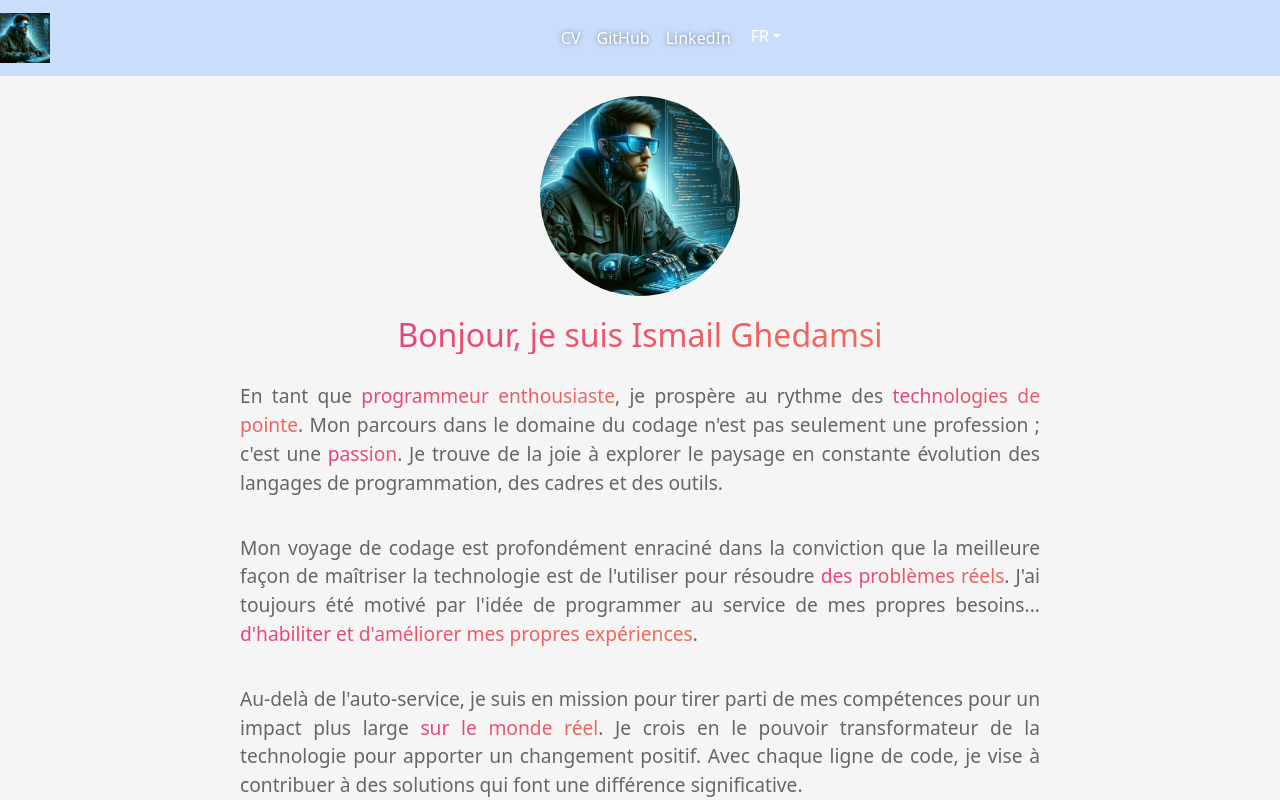
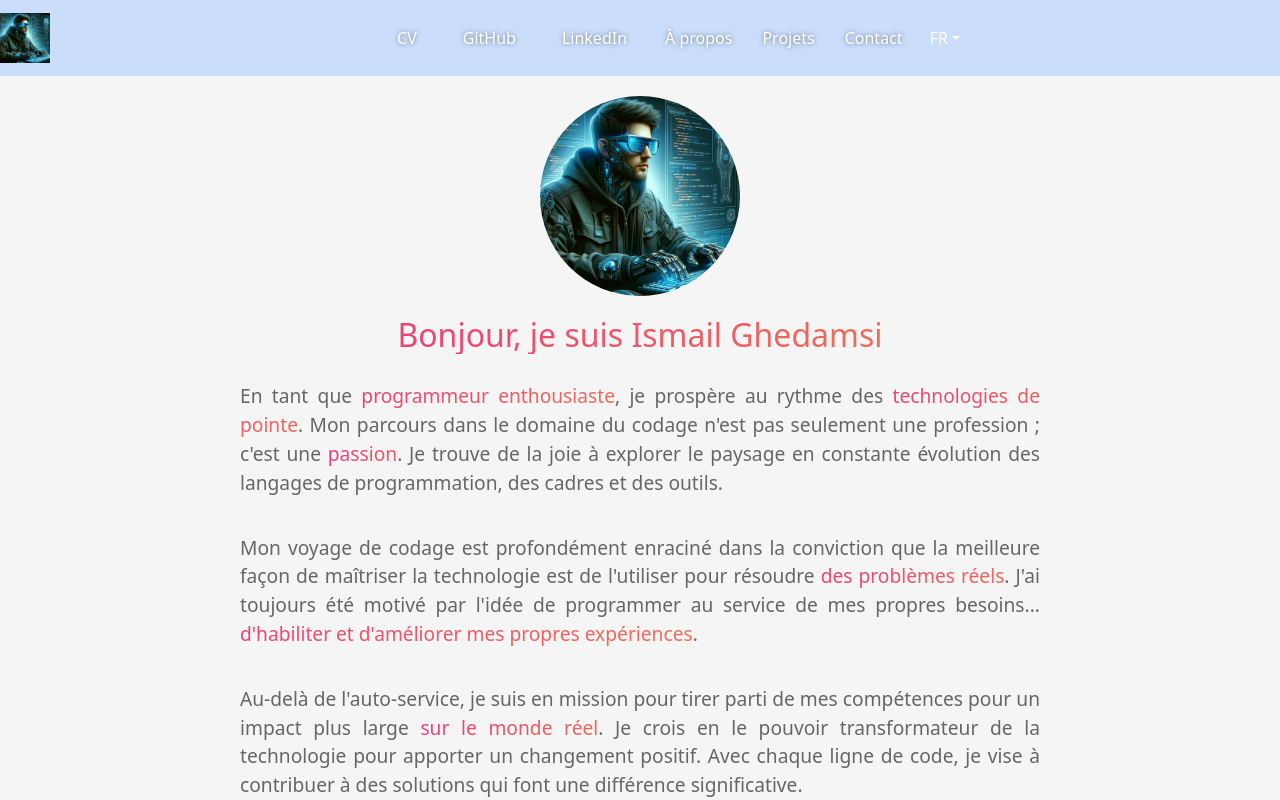
Before and after one commit to ismailghedamsi/portfolio, a React (Vite) app: page / in a window 1280 px wide. Shown: the top 800 px of the page. Built offline with nearby package versions, Linux system fonts and the light colour scheme.

Commit message:
Ajout navigation vers ection navbar

```diff
--- a/src/components/About.jsx
+++ b/src/components/About.jsx
@@ -54,6 +54,7 @@ const AboutMe = () => {
         backgroundColor: '#f5f5f5',
         borderRadius: '10px',
       }}
+      id="aboutMe"
       initial="hidden"
       animate="visible"
       variants={variants}
--- a/src/components/ContactForm.jsx
+++ b/src/components/ContactForm.jsx
@@ -162,6 +162,7 @@ const ContactForm = () => {
   return (
     <FormContainer ref={ref}
       initial={{ opacity: 0 }}
+      id='contact'
       animate={{ opacity: isInView ? 1 : 0 }}
       transition={{ duration: 5 }}>
       <Formik
--- a/src/components/Navbar.jsx
+++ b/src/components/Navbar.jsx
@@ -5,26 +5,47 @@ import 'bootstrap/dist/css/bootstrap.min.css';
 import styled, { keyframes } from 'styled-components';
 import i18next from 'i18next';
 import { useTranslation } from 'react-i18next';
+import { Link } from 'react-scroll';
 
-const ThreeDLink = styled(Nav.Link)`
-  color: #fff; // Default color
+const linkStyles = `
+  display: inline-block;
+  margin: 0 15px; // Adjust the value as needed for your design
+  color: #fff;
   position: relative;
   transition: transform 0.3s ease-in-out, color 0.3s ease-in-out;
   text-shadow: 0 0 5px rgba(0, 0, 0, 0.5);
+  margin: 0 15px; // Adjust the value as needed for your design
 
   &:hover {
-    transform: translateZ(10px); // Enhanced 3D effect on hover
+    transform: translateZ(10px);
     text-shadow:
-      1px 1px 5px lightblue, // Deep blue shadow for 3D effect
-      2px 2px 10px #00008b, // Adding depth
-      3px 3px 15px #00008b, // Further depth
-      4px 4px 20px #00008b; // Maximum depth
+      1px 1px 5px lightblue,
+      2px 2px 10px #00008b,
+      3px 3px 15px #00008b,
+      4px 4px 20px #00008b;
   }
 `;
 
+const ThreeDLink = styled(Nav.Link)`
+  ${linkStyles}
+`;
+
+const ThreeDAnchor = styled(Link).attrs({
+  activeClass: 'active',
+  spy: true,
+  smooth: true,
+  offset: -70,
+  duration: 500
+})`
+  ${linkStyles}
+  text-decoration: none; // Add other styles specific to ThreeDAnchor if needed
+
+  // Add any additional states or styles below
+`;
 const CenteredNav = styled(Nav)`
   display: flex;
   justify-content: center;
+  align-items: center;
   width: 100%;
 `;
 
@@ -90,6 +111,9 @@ const MyNavbar = () => {
           <ThreeDLink href="/resume.pdf" download>{t("nav.resume")}</ThreeDLink>
           <ThreeDLink href="https://github.com/ismailghedamsi" target="_blank" rel="noopener noreferrer">GitHub</ThreeDLink>
           <ThreeDLink href="https://www.linkedin.com/in/ismail-ghedamsi-29997540/" target="_blank" rel="noopener noreferrer">LinkedIn</ThreeDLink>
+          <ThreeDAnchor to="aboutMe" spy={true} smooth={true} offset={-70} duration={500}>{t("nav.about")}</ThreeDAnchor>
+          <ThreeDAnchor to="projects" spy={true} smooth={true} offset={-70} duration={500}>{t("nav.projects")}</ThreeDAnchor>
+          <ThreeDAnchor to="contact" spy={true} smooth={true} offset={-70} duration={500}>{t("nav.contact")}</ThreeDAnchor>
           <LanguageDropdown>
             <DropdownToggleStyled id="dropdown-language-selector">
               {language}
--- a/src/components/Project.jsx
+++ b/src/components/Project.jsx
@@ -162,7 +162,7 @@ const Project = ({ title, description, images, fullImage, style, technologies, p
 
 
   return (
-    <animated.div style={fadeIn}>
+    <animated.div id="projects" style={fadeIn}>
       <ProjectCard>
         <h2>{title}</h2>
         <p>{description}</p>
```
